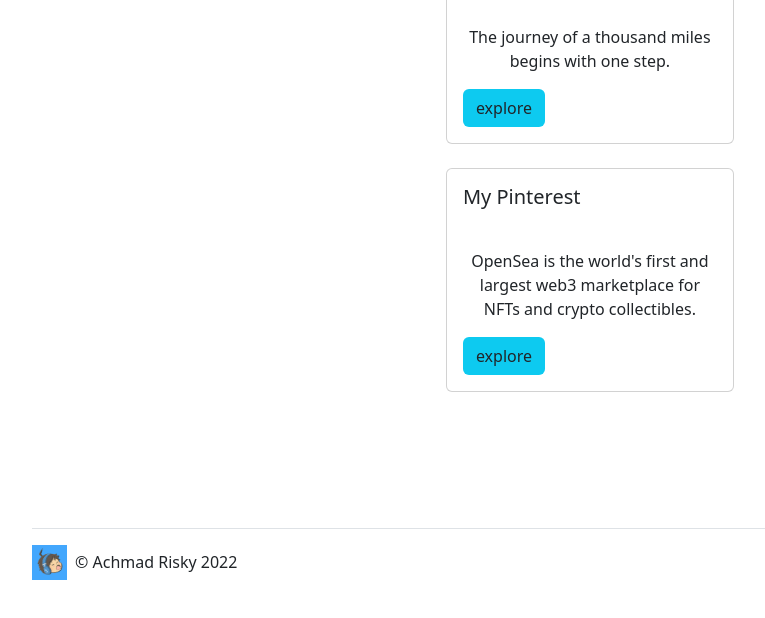
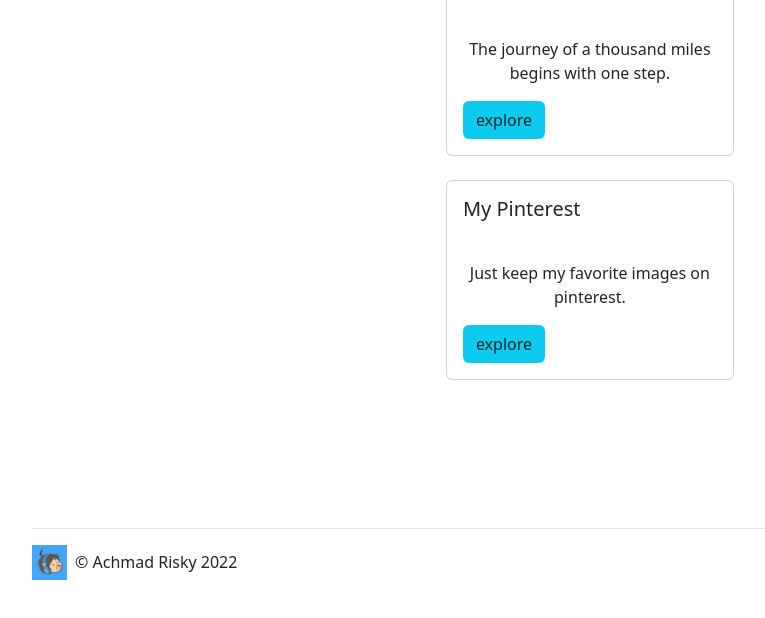
Before and after one commit to achmadrisky/achris, a plain HTML site: page index.html in a window 1280 px wide. Shown: the part 990-1608 px from the top of the page, without its empty margins (50-815 px from the left). Drawn offline with nearby package versions, Linux system fonts and the light colour scheme.

Commit message:
Update index.html

```diff
--- a/index.html
+++ b/index.html
@@ -58,7 +58,7 @@
             <div class="card" style="width: 18rem ;">
                 <div class="card-body">
                   <h5 class="card-title">My Pinterest </h5>
-                  <p class="card-text">OpenSea is the world's first and largest web3 marketplace for NFTs and crypto collectibles.</p>
+                  <p class="card-text">Just keep my favorite images on pinterest.</p>
                   <a href="https://id.pinterest.com/achmadrisky/_created/" class="btn" style="background-color: #0dcaf0;">explore </a>
                 </div>
             </div>
```
